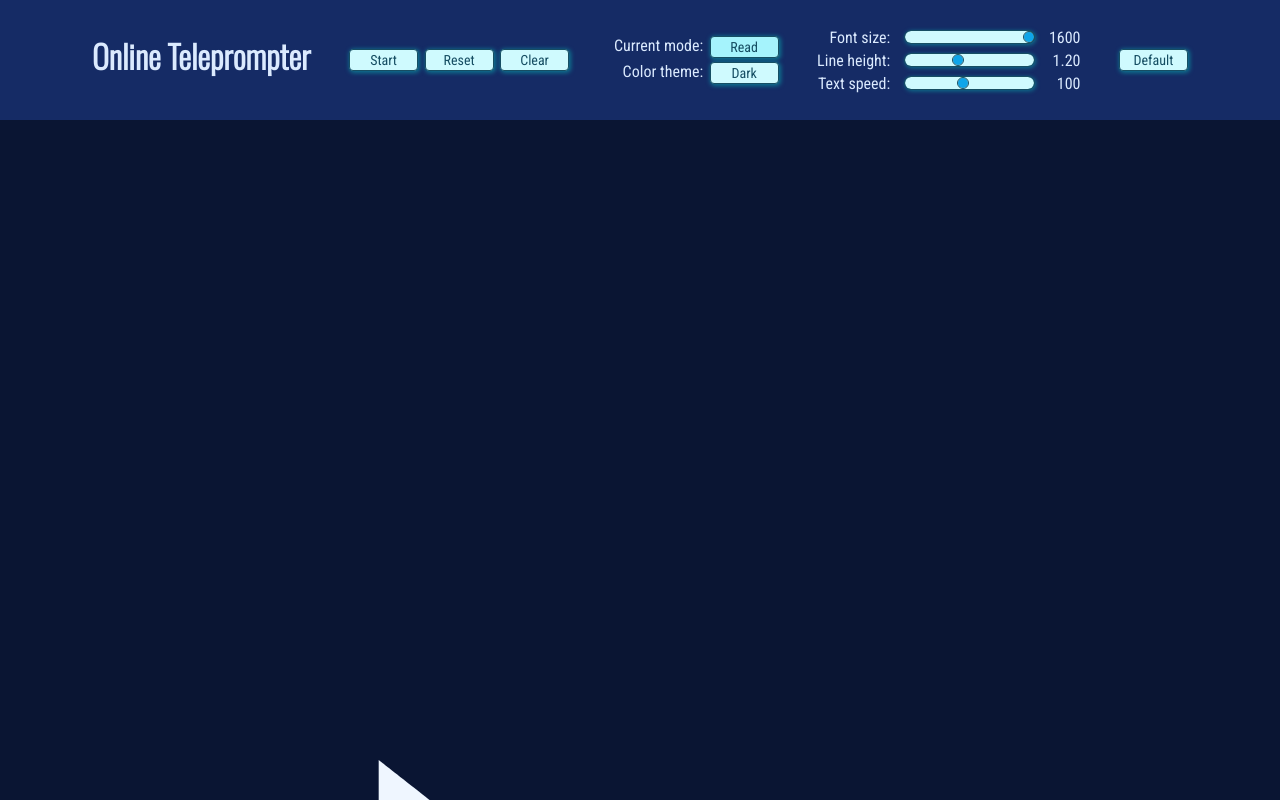
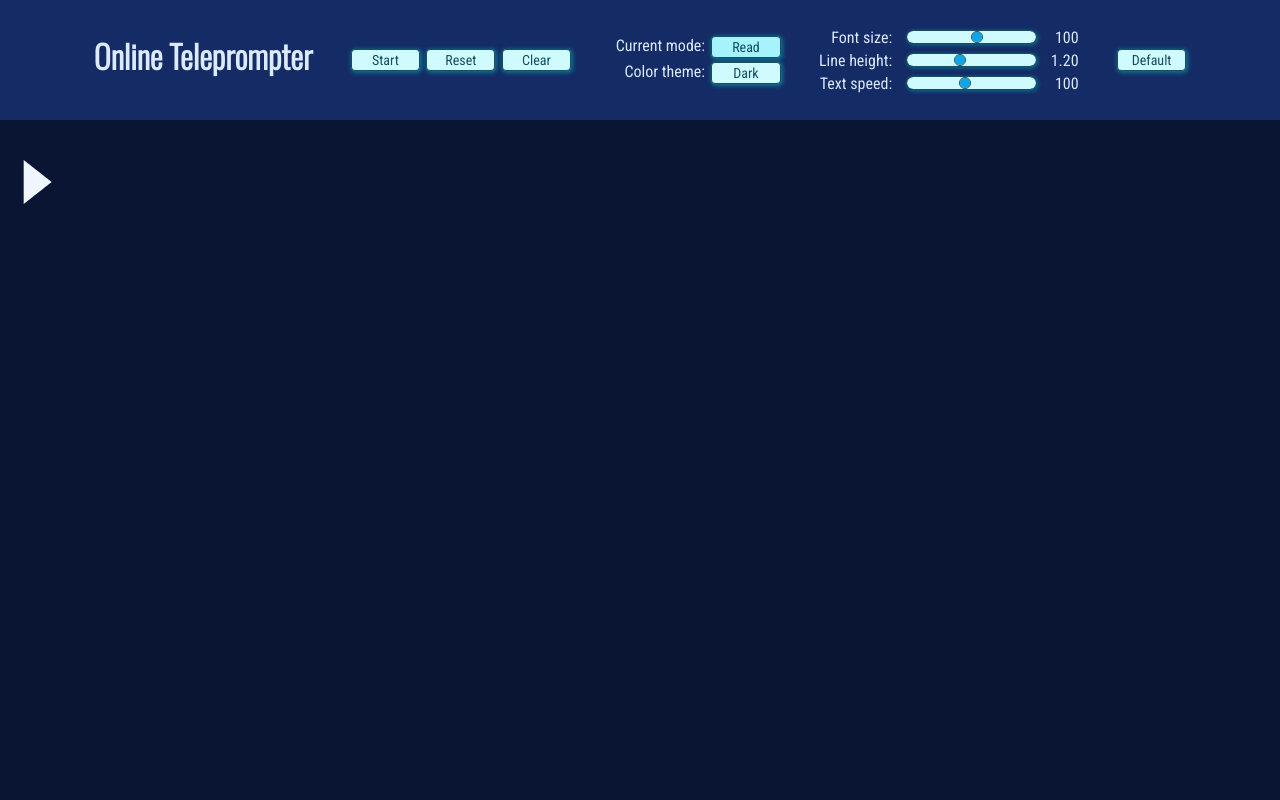
Before and after one commit to 30isnottoolate/online-teleprompter, a React (Create React App) app: page / in a window 1280 px wide. Both pictures are taken after a click on the button "Edit". Shown: the top 800 px of the page. Built offline with nearby package versions, Linux system fonts and the light colour scheme.

Commit message:
Refactor whole application

```diff
--- a/src/components/App.css
+++ b/src/components/App.css
@@ -13,6 +13,14 @@ body {
     margin: 0;
 }
 
+.dark {
+    background-color: #0a1533;
+}
+
+.light {
+    background-color: #bfdbfe;
+}
+
 ::-webkit-scrollbar {
     width: 0.75rem;
 }
@@ -25,7 +33,7 @@ body {
     background: #0ea5e9;
 }
 
-#teleprompter {
+#root {
     z-index: 0;
     width: 100vw;
     height: 100vh;
@@ -43,23 +51,13 @@ body {
     transition-duration: 0.3s, 0.6s;
 }
 
-.dark-controller {
+.dark #controller {
     background-color: #152b65;
     color: #dbeafe;
 }
 
-.light-controller {
+.light #controller {
     background-color: #60a5fa;
-    color: #011327;
-}
-
-.dark {
-    background-color: #0a1533;
-    color: #eff6ff;
-}
-
-.light {
-    background-color: #bfdbfe;
     color: #011327;
 }
 
@@ -173,6 +171,16 @@ button:active {
     margin: 0;
 }
 
+.dark #text-container, .dark #text-display {
+    background-color: #0a1533;
+    color: #eff6ff;
+}
+
+.light #text-container, .light #text-display {
+    background-color: #bfdbfe;
+    color: #011327;
+}
+
 #text-container {
     top: 7.5rem;
     padding: 0;
@@ -197,6 +205,14 @@ textarea::-webkit-input-placeholder {
     top: 7.5rem;
     box-sizing: content-box;
     margin: 0;
+}
+
+.dark .text-marker {
+    fill: #eff6ff
+}
+
+.light .text-marker {
+    fill: #011327
 }
 
 .transparent {
--- a/src/components/App.js
+++ b/src/components/App.js
@@ -11,18 +11,16 @@ const DEFAULT_TEXT_SPEED = 100;
 const READ_SPEED_COEF = 0.0151; // char/ms
 
 const Teleprompter = () => {
+    let remValue = parseInt(window.getComputedStyle(document.body).getPropertyValue("font-size"));
+
     const [active, setActive] = useState(false);
     const [mode, setMode] = useState("edit"); // edit or read
     const [isMenuEnabled, setIsMenuEnabled] = useState(false);
     const [position, setPosition] = useState(0);
-    const [viewportWidth, setViewportWidth] = useState(() => {
-        let remValue = parseInt(window.getComputedStyle(document.body).getPropertyValue("font-size"));
-
-        return window.innerWidth / remValue;
-    });
+    const [viewportWidth, setViewportWidth] = useState(window.innerWidth / remValue);
 
     const [theme, setTheme] = useState(() => {
-        if (localStorage.getItem("theme") === null) {
+        if (!localStorage.getItem("theme")) {
             localStorage.setItem("theme", DEFAULT_THEME);
             return DEFAULT_THEME;
         } else {
@@ -31,33 +29,33 @@ const Teleprompter = () => {
     });
 
     const [text, setText] = useState(() => {
-        if (localStorage.getItem("text") === null) {
+        if (!localStorage.getItem("text")) {
             localStorage.setItem("text", DEFAULT_TEXT);
             return DEFAULT_TEXT;
         } else return localStorage.getItem("text");
     });
 
     const [fontSize, setFontSize] = useState(() => {
-        if (localStorage.getItem("fontSize") === null) {
+        if (!localStorage.getItem("fontSize")) {
             if (viewportWidth < 44) {
-                localStorage.setItem("fontSize", 40);
-                return 40;
+                localStorage.setItem("fontSize", 40 / remValue);
+                return 40 / remValue;
             } else {
-                localStorage.setItem("fontSize", DEFAULT_FONT_SIZE);
-                return DEFAULT_FONT_SIZE;
+                localStorage.setItem("fontSize", DEFAULT_FONT_SIZE / remValue);
+                return DEFAULT_FONT_SIZE / remValue;
             }
         } else return localStorage.getItem("fontSize");
     });
 
     const [lineHeight, setLineHeight] = useState(() => {
-        if (localStorage.getItem("lineHeight") === null) {
+        if (!localStorage.getItem("lineHeight")) {
             localStorage.setItem("lineHeight", DEFAULT_LINE_HEIGHT);
             return DEFAULT_LINE_HEIGHT;
         } else return localStorage.getItem("lineHeight");
     });
 
     const [textSpeed, setTextSpeed] = useState(() => {
-        if (localStorage.getItem("textSpeed") === null) {
+        if (!localStorage.getItem("textSpeed")) {
             localStorage.setItem("textSpeed", DEFAULT_TEXT_SPEED);
             return DEFAULT_TEXT_SPEED;
         } else return localStorage.getItem("textSpeed");
@@ -76,6 +74,7 @@ const Teleprompter = () => {
 
     useEffect(() => {
         localStorage.setItem("theme", theme);
+        document.body.className = theme;
     }, [theme]);
 
     useEffect(() => {
@@ -100,7 +99,8 @@ const Teleprompter = () => {
 
     useEffect(() => {
         let intervalID = null;
-        let noEmptyLinesTextHeight = textDisplayRef.current.offsetHeight - fontSize * lineHeight * countEmptyLines(text);
+        let countEmptyLines = (input) => (input.match(/^[ ]*$/gm) || []).length;
+        let noEmptyLinesTextHeight = textDisplayRef.current.offsetHeight - remValue * fontSize * lineHeight * countEmptyLines(text);
         let intervalValue = (text.length / (noEmptyLinesTextHeight * READ_SPEED_COEF)) * (100 / textSpeed);
 
         if (active) {
@@ -112,7 +112,7 @@ const Teleprompter = () => {
 
     useEffect(() => {
         if (textDisplayRef.current) {
-            if (position < (7.5 * remValue - textDisplayRef.current.offsetHeight + fontSize * lineHeight)) {
+            if (position < (7.5 * remValue - textDisplayRef.current.offsetHeight + remValue * fontSize * lineHeight)) {
                 setActive(false);
             }
         }
@@ -122,10 +122,8 @@ const Teleprompter = () => {
         return (input.match(/^[ ]*$/gm) || []).length;
     }
 
-    let remValue = parseInt(window.getComputedStyle(document.body).getPropertyValue("font-size"));
-
     return (
-        <div id="teleprompter" className={theme}>
+        <>
             <Controller
                 active={active} setActive={setActive}
                 mode={mode} setMode={setMode}
@@ -141,14 +139,13 @@ const Teleprompter = () => {
             <Slider
                 mode={mode}
                 position={position} setPosition={setPosition}
-                theme={theme}
                 text={text} setText={setText}
                 fontSize={fontSize}
                 lineHeight={lineHeight}
                 textContainerRef={textContainerRef}
                 textDisplayRef={textDisplayRef}
             />
-        </div>
+        </>
     );
 }
 
--- a/src/components/Controller.js
+++ b/src/components/Controller.js
@@ -65,7 +65,7 @@ const Controller = ({ active, setActive, mode, setMode, theme, setTheme,
     return (
         <div
             id="controller"
-            className={`${(active ? "transparent" : "visible")} ${(theme === "dark" ? "dark-controller" : "light-controller")}`}
+            className={active ? "transparent" : "visible"}
             style={{
                 gridTemplateRows: gridTemplate,
                 height: controllerHeight
@@ -130,7 +130,7 @@ const Controller = ({ active, setActive, mode, setMode, theme, setTheme,
                     type="range" min="40" max="150" step="1"
                     value={fontSize * remValue}
                     onChange={changeFontSize} />
-                <span>{fontSize * remValue}</span>
+                <span>{parseInt(fontSize * remValue)}</span>
                 <label htmlFor="line-height">Line height: </label>
                 <input
                     id="line-height"
--- a/src/components/Marker.js
+++ b/src/components/Marker.js
@@ -1,12 +1,10 @@
-const Marker = ({ fontSize, lineHeight, color, mode, top }) => {
+const Marker = ({ fontSize, lineHeight, top }) => {
     return (
         <div>
             <svg
                 className="text-marker"
                 height={fontSize + "rem"}
-                fill={color}
                 style={{
-                    display: (mode === "read" ? "initial" : "none"),
                     left: `${fontSize * 0.19}rem`,
                     top: top,
                     padding: `${fontSize * (lineHeight - 1) / 2}rem 0`
--- a/src/components/Slider.js
+++ b/src/components/Slider.js
@@ -3,7 +3,7 @@ import Marker from "./Marker";
 
 const PLACEHOLDER_TEXT = "Type something...";
 
-const Slider = ({ mode, position, setPosition, theme, text, setText,
+const Slider = ({ mode, position, setPosition, text, setText,
     fontSize, lineHeight, textContainerRef, textDisplayRef }) => {
 
     useEffect(() => {
@@ -19,7 +19,6 @@ const Slider = ({ mode, position, setPosition, theme, text, setText,
             <textarea
                 id="text-container"
                 ref={textContainerRef}
-                className={theme}
                 style={{
                     display: mode === "edit" ? "initial" : "none",
                     height: "calc(100vh - 7.5rem)",
@@ -35,7 +34,6 @@ const Slider = ({ mode, position, setPosition, theme, text, setText,
             <pre
                 id="text-display"
                 ref={textDisplayRef}
-                className={theme}
                 style={{
                     display: mode === "edit" ? "none" : "initial",
                     left: `${fontSize * 0.69}rem`,
@@ -46,12 +44,11 @@ const Slider = ({ mode, position, setPosition, theme, text, setText,
                 }}>
                 {text}
             </pre>
+            {mode === "read" &&
             <Marker
                 fontSize={fontSize}
                 lineHeight={lineHeight}
-                mode={mode}
-                color={theme === "dark" ? "#eff6ff" : "#011327"}
-            />
+            />}
         </div>
     );
 }
```
